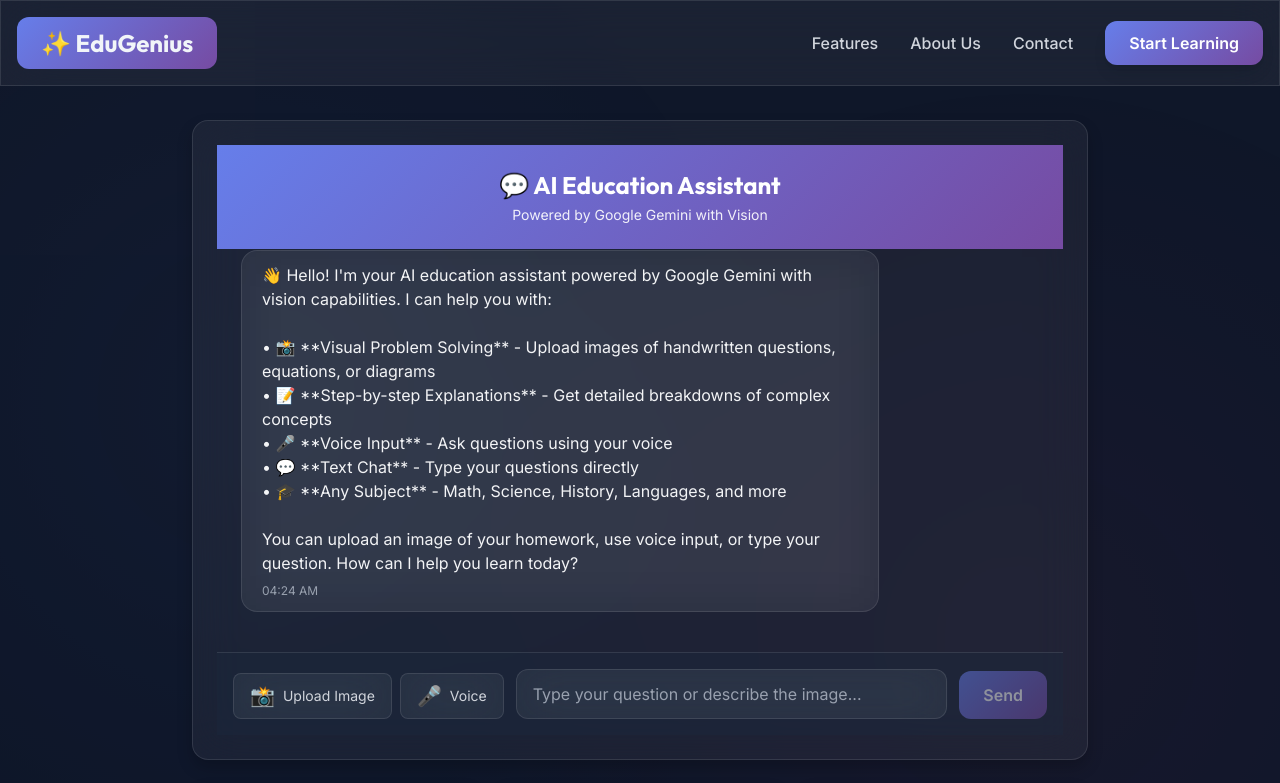
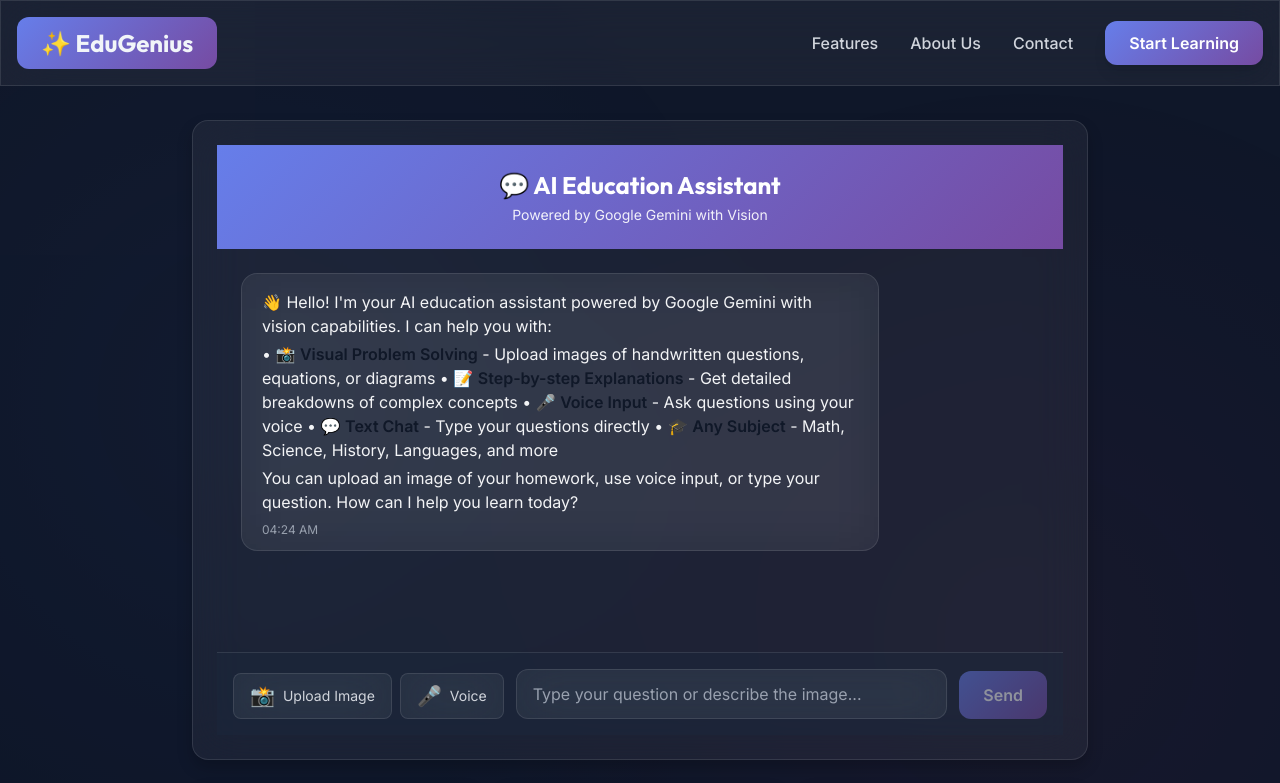
Before and after one commit to NPL1228/EduGenius, a Next.js app: page /chat in a window 1280 px wide. Shown: the top 783 px of the page. Built offline with nearby package versions, Linux system fonts and the light colour scheme.

Commit message:
ai tutor

```diff
--- a/app/game_dungeon/page.tsx
+++ b/app/game_dungeon/page.tsx
@@ -1,4 +1,4 @@
-import { GameScreen } from '@/components/combine/GameScreen';
+import { GameScreen } from '@/components/game_dungeon/GameScreen';
 
 export default function Home() {
   return (
--- a/app/globals.css
+++ b/app/globals.css
@@ -1,6 +1,7 @@
 @import url('https://fonts.googleapis.com/css2?family=Inter:wght@300;400;500;600;700;800&family=Outfit:wght@400;500;600;700;800&display=swap');
+@import "tailwindcss";
+@plugin "@tailwindcss/typography";
 
-@import "tailwindcss";
 
 :root {
   --background: var(--color-background);
--- a/app/layout.tsx
+++ b/app/layout.tsx
@@ -1,6 +1,7 @@
 import type { Metadata } from "next";
 import { Inter, Outfit } from "next/font/google";
 import "./globals.css";
+import 'katex/dist/katex.min.css';
 import Navbar from "@/components/Navbar";
 import { AuthProvider } from "@/contexts/AuthContext";
 
--- a/components/MessageBubble.tsx
+++ b/components/MessageBubble.tsx
@@ -1,4 +1,8 @@
 import { Message } from '@/types/chat';
+import ReactMarkdown from 'react-markdown';
+import remarkMath from 'remark-math';
+import rehypeKatex from 'rehype-katex';
+import remarkGfm from 'remark-gfm';
 
 interface MessageBubbleProps {
     message: Message;
@@ -11,8 +15,8 @@
         <div className={`flex ${isUser ? 'justify-end' : 'justify-start'}`}>
             <div
                 className={`max-w-[80%] rounded-2xl px-5 py-3 ${isUser
-                        ? 'gradient-primary text-white'
-                        : 'glass border border-white/10 text-gray-100'
+                    ? 'gradient-primary text-white'
+                    : 'glass border border-white/10 text-gray-100'
                     }`}
             >
                 {/* Display image if present */}
@@ -27,9 +31,32 @@
                 )}
 
                 {/* Message content */}
-                <p className="text-sm md:text-base whitespace-pre-wrap break-words">
-                    {message.content}
-                </p>
+                <div className={`text-sm md:text-base break-words ${isUser ? 'text-white' : 'text-gray-100'} prose prose-sm md:prose-base dark:prose-invert max-w-none prose-p:my-1 prose-headings:my-2 prose-ul:my-1 prose-li:my-0 text-inherit leading-normal`}>
+                    <ReactMarkdown
+                        remarkPlugins={[remarkMath, remarkGfm]}
+                        rehypePlugins={[rehypeKatex]}
+                        components={{
+                            p: ({ node, ...props }) => <p className="mb-2 last:mb-0" {...props} />,
+                            a: ({ node, ...props }) => <a className="text-blue-300 hover:underline" target="_blank" rel="noopener noreferrer" {...props} />,
+                            code: ({ node, ...props }) => {
+                                // @ts-ignore
+                                const { inline, className, children } = props;
+                                const match = /language-(\w+)/.exec(className || '')
+                                return !inline && match ? (
+                                    <code className={`${className} bg-black/30 rounded px-1 py-0.5`} {...props}>
+                                        {children}
+                                    </code>
+                                ) : (
+                                    <code className="bg-black/30 rounded px-1 py-0.5" {...props}>
+                                        {children}
+                                    </code>
+                                )
+                            }
+                        }}
+                    >
+                        {message.content}
+                    </ReactMarkdown>
+                </div>
                 <span className={`text-xs mt-2 block ${isUser ? 'text-white/70' : 'text-gray-400'}`}>
                     {message.timestamp.toLocaleTimeString([], { hour: '2-digit', minute: '2-digit' })}
                 </span>
```
Also changed, not shown: package.json (+6 -3 lines), 1 other file (tests, documents, lock files or other folders).
